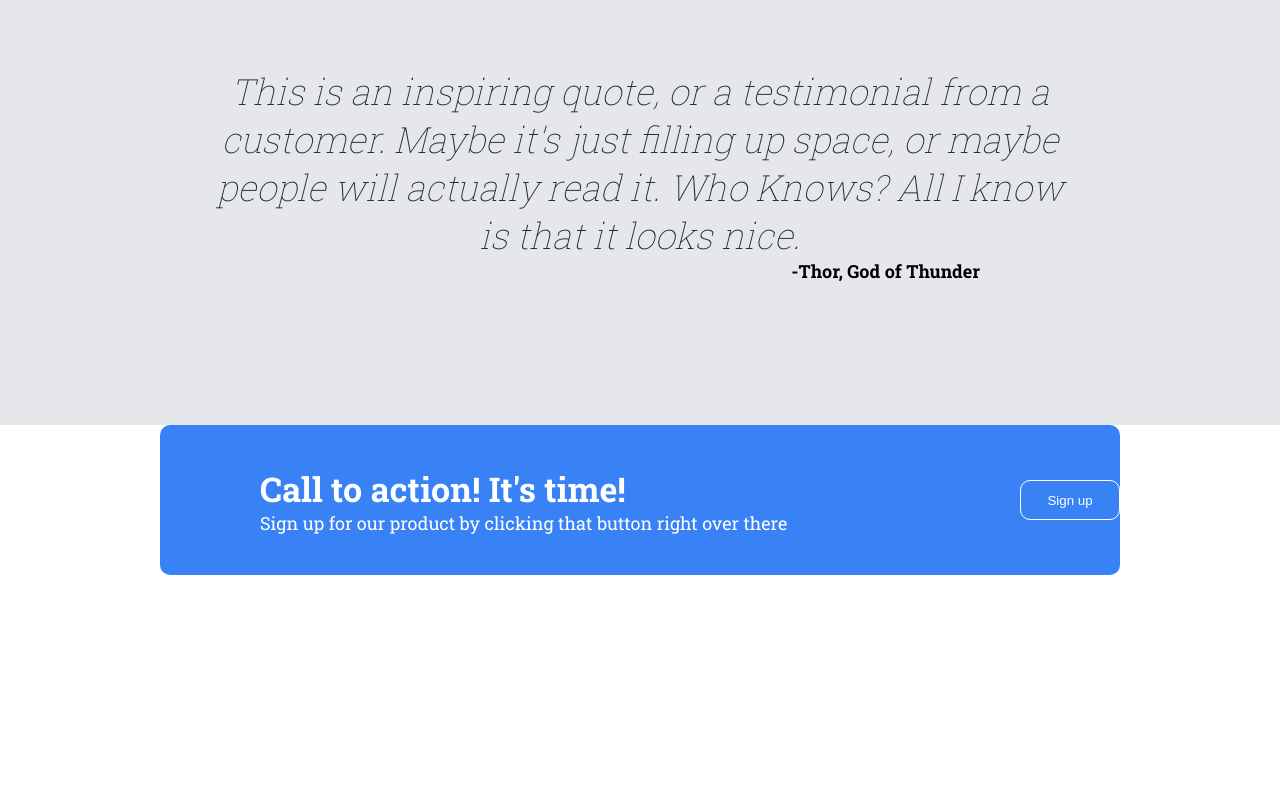
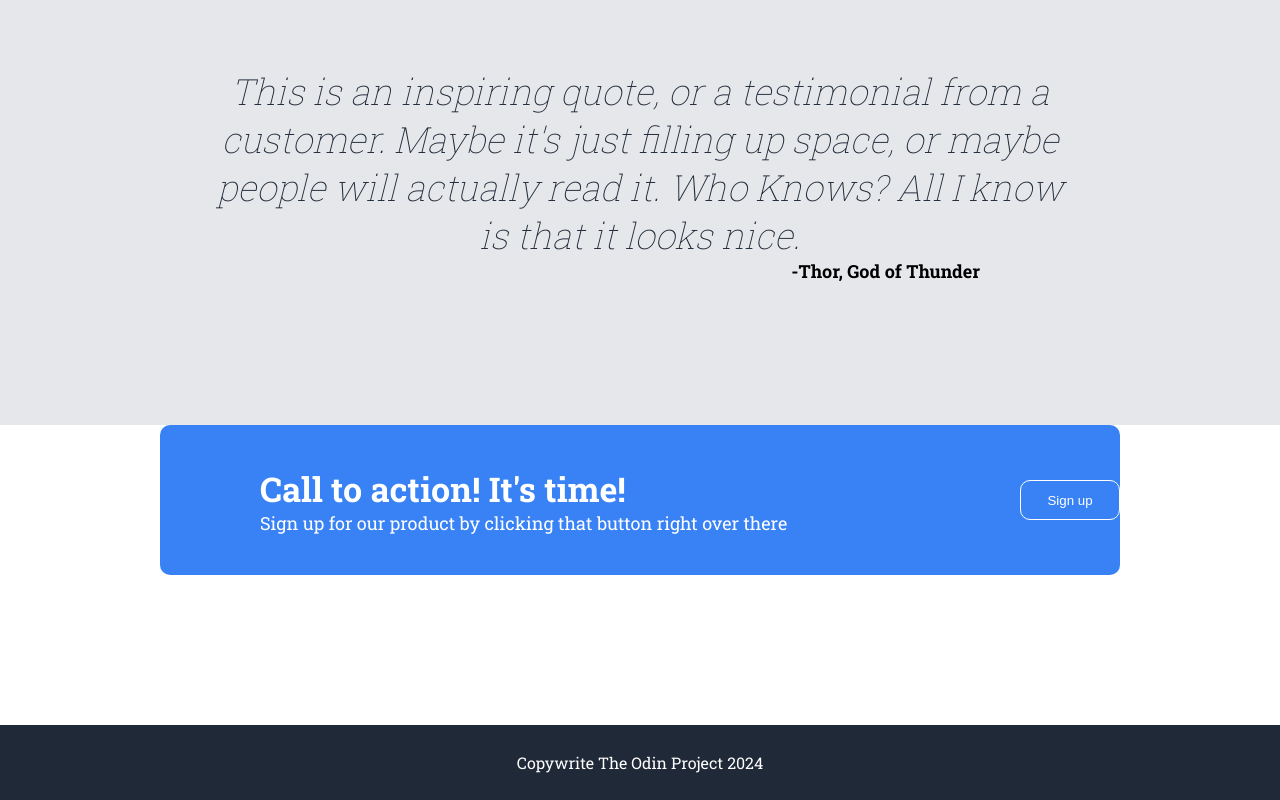
Before and after one commit to RobJoeeLee/odin-landing-page, a plain HTML site: page index.html in a window 1280 px wide. Shown: the part 1170-1970 px from the top of the page. Before the commit the page ends 1895 px from the top, so only its background shows below. Drawn offline with Linux system fonts and the light colour scheme.

Commit message:
Finished footer

```diff
--- a/index.html
+++ b/index.html
@@ -69,5 +69,8 @@
                 </div>
             </div>
         </div>
+        <div class="footer">
+            Copywrite The Odin Project 2024
+        </div>
     </body>
 </html>
--- a/styles.css
+++ b/styles.css
@@ -190,3 +190,12 @@ h4 {
     border: 1px solid white;
     border-radius: 10px;
 }
+
+.footer {
+    display: flex;
+    justify-content: center;
+    background-color: #1F2937;
+    color: white;
+    height: 75px;
+    align-items: center;
+}
```
